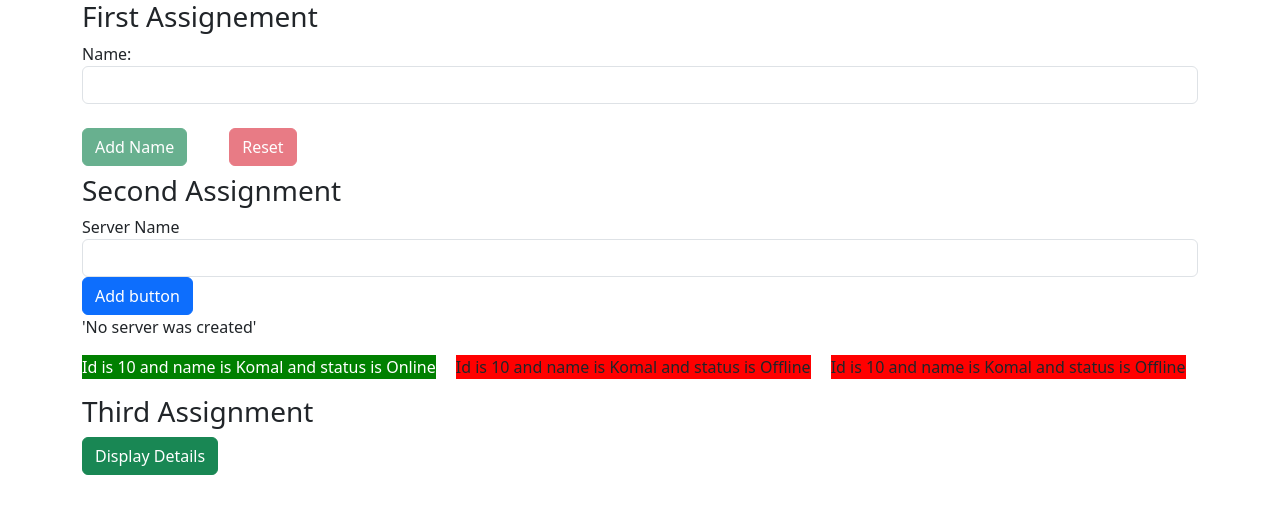
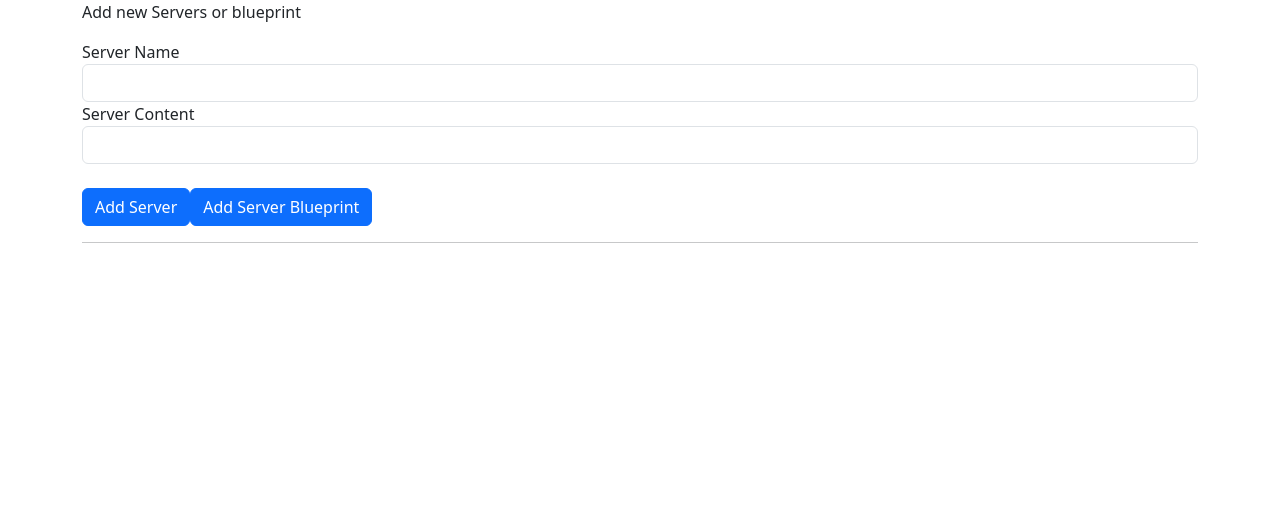
Before and after one commit to komal-abjima/ANGULAR, an Angular app: page / in a window 1280 px wide. Shown: the top 514 px of the page. Built offline with nearby package versions, Linux system fonts and the light colour scheme.

Commit message:
initial-commit

```diff
--- a/src/app/app.component.html
+++ b/src/app/app.component.html
@@ -1,2 +1,3 @@
-<app-name></app-name>
-<app-servers></app-servers>
+<!-- <app-name></app-name>
+<app-servers></app-servers> -->
+<app-comp-data></app-comp-data>
--- /dev/null
+++ b/src/app/comp-data/cockpit/cockpit.component.html
@@ -0,0 +1,12 @@
+<div class="row">
+    <div class="col-xs-12">
+        <p>Add new Servers or blueprint</p>
+        <label for="">Server Name</label>
+        <input type="text" class="form-control" [(ngModel)] = "newServerName">
+        <label for="">Server Content</label>
+        <input type="text" class="form-control" [(ngModel)] = "newServerContent">
+        <br>
+        <button class="btn btn-primary" (click) = "onAddServer()">Add Server</button>
+        <button class="btn btn-primary" (click) = "onAddBlueprint()">Add Server Blueprint</button>
+    </div>
+</div>
--- /dev/null
+++ b/src/app/comp-data/cockpit/cockpit.component.ts
@@ -0,0 +1,29 @@
+import { Component } from '@angular/core';
+
+@Component({
+  selector: 'app-cockpit',
+  templateUrl: './cockpit.component.html',
+  styleUrl: './cockpit.component.css'
+})
+export class CockpitComponent {
+
+  newServerName = '';
+  newServerContent = '';
+
+  onAddServer(){
+    // this.serverElements.push({
+    //   type: 'server',
+    //   name: this.newServerName,
+    //   content: this.newServerContent
+    // });
+
+  }
+  onAddBlueprint(){
+    // this.serverElements.push({
+    //   type:'blueprint',
+    //   name: this.newServerName,
+    //   content: this.newServerContent
+    // });
+  }
+
+}
--- /dev/null
+++ b/src/app/comp-data/comp-data.component.html
@@ -0,0 +1,10 @@
+<div class="container">
+    <app-cockpit></app-cockpit>
+    <hr>
+    <div class="row">
+        <div class="col-xs-12">
+           <app-server-element *ngFor="let serverElement of serverElements"
+           [element]="serverElements"></app-server-element>
+        </div>
+    </div>
+</div>
--- /dev/null
+++ b/src/app/comp-data/comp-data.component.ts
@@ -0,0 +1,11 @@
+import { Component } from '@angular/core';
+
+@Component({
+  selector: 'app-comp-data',
+  templateUrl: './comp-data.component.html',
+  styleUrl: './comp-data.component.css'
+})
+export class CompDataComponent {
+  serverElements = [{type: 'server', name: 'Test a server', content: 'Just a Test!'}];
+
+}
--- /dev/null
+++ b/src/app/comp-data/server-element/server-element.component.html
@@ -0,0 +1,10 @@
+<div class="panel panel-default" *ngFor="let element of serverElements">
+    <div class="panel-heading">{{element.name}}</div>
+    <div class="panel-body">
+        <p>
+            <strong *ngIf="element.type === 'server'" style="color: red;">{{element.content}}</strong>
+            <em *ngIf="element.type === 'blueprint'">{{element.content}}</em>
+        </p>
+    </div>
+
+</div>
```
Also changed, not shown: src/app/app.module.ts (+7 -1 lines), src/app/comp-data/server-element/server-element.component.ts (added, +11 -0 lines), src/app/comp-data/cockpit/cockpit.component.css (added), src/app/comp-data/comp-data.component.css (added), src/app/comp-data/server-element/server-element.component.css (added).
